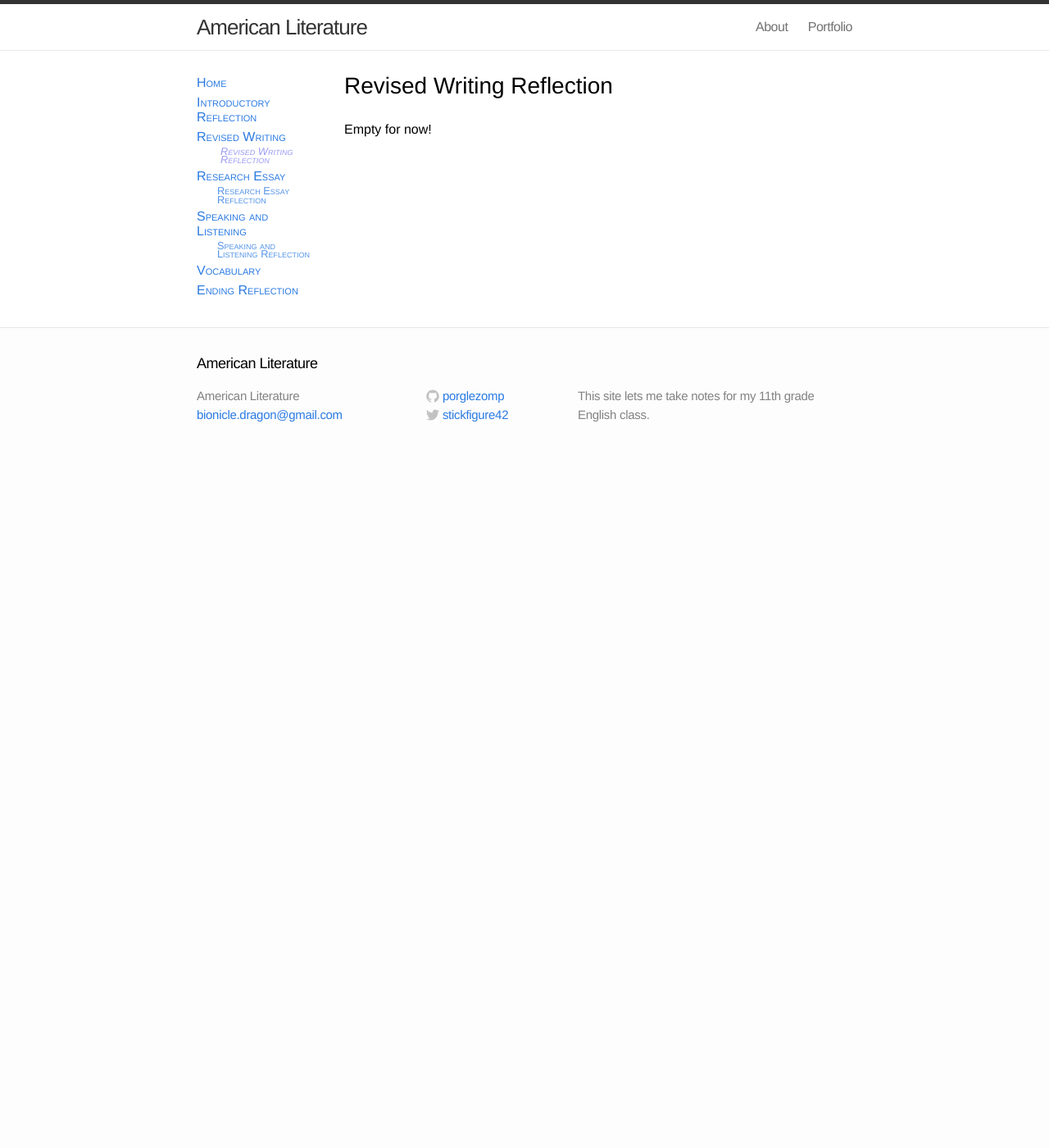
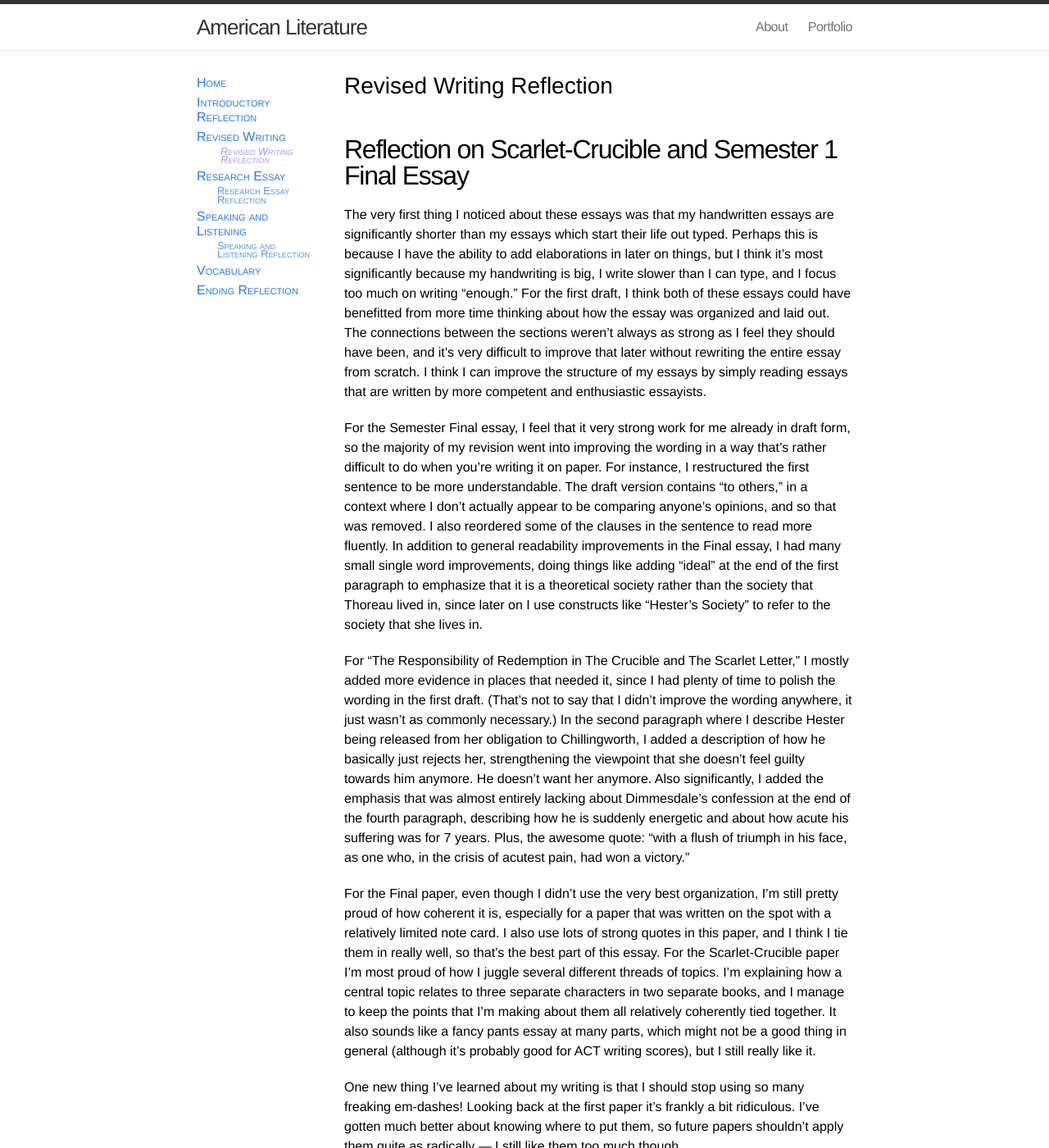
Before and after one commit to porglezomp/am-lit, a Jekyll site: the page built from portfolio/revised-writing-reflection.md, in a window 1280 px wide and 1400 px high. Shown: the whole window at 82% size. Built offline with Jekyll 4.4.1, drawn with Linux system fonts in a browser that asks for light colours; some of the changed text lies outside the part shown.

Commit message:
Upload the writing reflection

```diff
--- a/portfolio/revised-writing-reflection.md
+++ b/portfolio/revised-writing-reflection.md
@@ -5,4 +5,70 @@ depth: 2
 layout: portfolio
 ---
 
-Empty for now!
+Reflection on Scarlet-Crucible and Semester 1 Final Essay
+---------------------------------------------------------
+
+The very first thing I noticed about these essays was that my handwritten
+essays are significantly shorter than my essays which start their life out
+typed. Perhaps this is because I have the ability to add elaborations in later
+on things, but I think it's most significantly because my handwriting is big, I
+write slower than I can type, and I focus too much on writing "enough." For the
+first draft, I think both of these essays could have benefitted from more time
+thinking about how the essay was organized and laid out. The connections
+between the sections weren't always as strong as I feel they should have been,
+and it's very difficult to improve that later without rewriting the entire
+essay from scratch. I think I can improve the structure of my essays by simply
+reading essays that are written by more competent and enthusiastic essayists.
+
+For the Semester Final essay, I feel that it very strong work for me already in
+draft form, so the majority of my revision went into improving the wording in a
+way that's rather difficult to do when you're writing it on paper. For
+instance, I restructured the first sentence to be more understandable. The
+draft version contains "to others," in a context where I don't actually appear
+to be comparing anyone's opinions, and so that was removed. I also reordered
+some of the clauses in the sentence to read more fluently. In addition to
+general readability improvements in the Final essay, I had many small single
+word improvements, doing things like adding "ideal" at the end of the first
+paragraph to emphasize that it is a theoretical society rather than the society
+that Thoreau lived in, since later on I use constructs like "Hester's Society"
+to refer to the society that she lives in.
+
+For "The Responsibility of Redemption in The Crucible and The Scarlet Letter,"
+I mostly added more evidence in places that needed it, since I had plenty of
+time to polish the wording in the first draft. (That's not to say that I didn't
+improve the wording anywhere, it just wasn't as commonly necessary.) In the
+second paragraph where I describe Hester being released from her obligation to
+Chillingworth, I added a description of how he basically just rejects her,
+strengthening the viewpoint that she doesn't feel guilty towards him anymore.
+He doesn't want her anymore. Also significantly, I added the emphasis that was
+almost entirely lacking about Dimmesdale's confession at the end of the fourth
+paragraph, describing how he is suddenly energetic and about how acute his
+suffering was for 7 years. Plus, the awesome quote: "with a flush of triumph in
+his face, as one who, in the crisis of acutest pain, had won a victory."
+
+For the Final paper, even though I didn't use the very best organization, I'm
+still pretty proud of how coherent it is, especially for a paper that was
+written on the spot with a relatively limited note card. I also use lots of
+strong quotes in this paper, and I think I tie them in really well, so that's
+the best part of this essay. For the Scarlet-Crucible paper I'm most proud of
+how I juggle several different threads of topics. I'm explaining how a central
+topic relates to three separate characters in two separate books, and I manage
+to keep the points that I'm making about them all relatively coherently tied
+together. It also sounds like a fancy pants essay at many parts, which might
+not be a good thing in general (although it's probably good for ACT writing
+scores), but I still really like it.
+
+One new thing I've learned about my writing is that I should stop using so many
+freaking em-dashes! Looking back at the first paper it's frankly a bit
+ridiculous. I've gotten much better about knowing where to put them, so future
+papers shouldn't apply them quite as radically ---  I still like them too much
+though.
+
+Finally, one thing that I distinctly remember from the process on the
+Scarlet-Crucible essay was that I left off the locations of my quotes while I
+was gathering evidence, so I didn't actually have the in-text citations added
+until after I finished. I had to do a second pass over my paper looking at all
+the quotes, finding them in the book, and then adding the in-text citations. In
+the future, I need to remember to start on the citations early --- this isn't
+just for English papers either, I frequently wait to fix up the in-text
+citations on other papers, and I need to get better at that.
```
Also changed, not shown: portfolio/revised-writing.md (+13 -13 lines).
